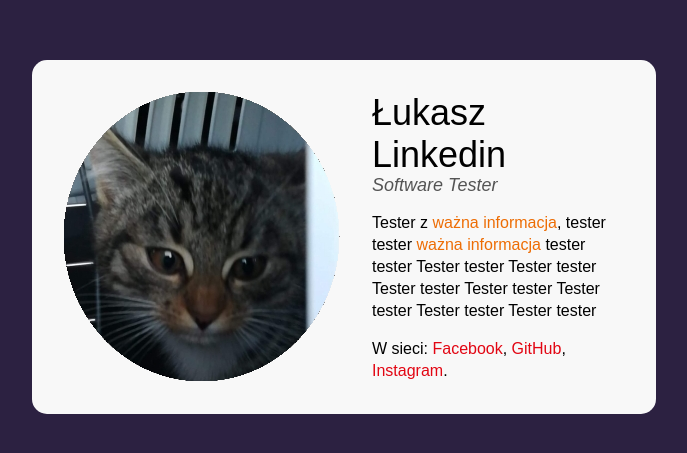
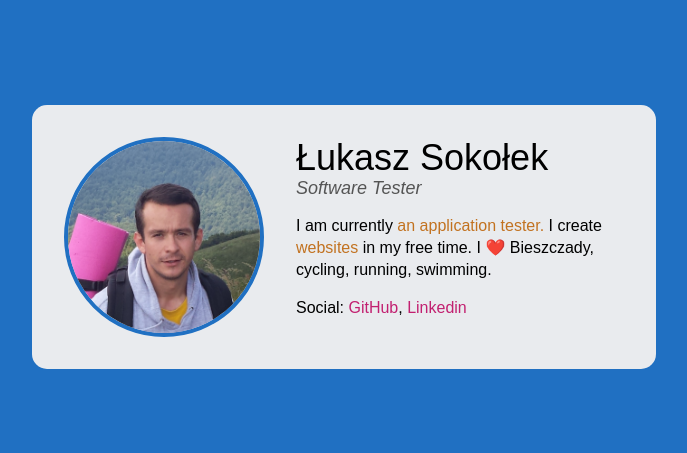
Before and after one commit to SokolX/sokolx, a plain HTML site: page index.html in a window 1280 px wide. Shown: the part 163-616 px from the top of the page, without its empty margins (296-983 px from the left). Drawn offline with Linux system fonts and the light colour scheme.

Commit message:
feat: change repository name, change contain

```diff
--- a/css/style.css
+++ b/css/style.css
@@ -9,8 +9,9 @@ html {
 }
 
 body {
-    background: #2C2141;
-    min-height: 100vh;
+    background: #2070C2;
+    height: 100vh;
+    min-width: 500px;
     padding: 16px;
     display: flex;
     align-items: center;
@@ -20,7 +21,7 @@ body {
 }
 
 .card {
-    background: #f8f8f8;
+    background: #E9EBEE;
     border-radius: 15px;
     max-width: 624px;
     width: 100%;
@@ -38,7 +39,7 @@ body {
 }
 
 .person__link {
-    color: #e20613;
+    color: #c22070;
     text-decoration: none;
 }
 
@@ -53,6 +54,10 @@ body {
 }
 
 .person__photo {
+    border-radius: 50%;
+    border: #2070C2 solid 4px;
+    width: 200px;
+    height: 200px;
     margin-right: 32px;
 }
 
@@ -63,6 +68,6 @@ body {
 }
 
 .person__special {
-    color: #ed6d05;
+    color: #c27220;
     font-weight: normal;
 }
--- a/index.html
+++ b/index.html
@@ -12,18 +12,18 @@
 </body>
 <main class="card">
     <article class="person">
-        <img class="person__photo" src="./src/img/01_cat.png" alt="Łukasz Linkedin">
+        <img class="person__photo" src="./src/img/bieszczady.png" alt="Łukasz Linkedin">
         <div>
             <header class="person__header">
-                <h1 class="person__name">Łukasz Linkedin</h1>
+                <h1 class="person__name">Łukasz Sokołek</h1>
                 <span class="person__position">Software Tester</span>
             </header>
             <p class="person__description">
-                Tester z <strong class="person__special">ważna informacja</strong>, tester tester <strong class="person__special">ważna informacja</strong> tester tester Tester tester Tester tester Tester tester Tester tester Tester tester Tester tester
-                Tester tester
+                I am currently <strong class="person__special">an application tester.</strong> I create <strong class="person__special">websites</strong> in my free time. I ❤️ Bieszczady, cycling, running, swimming.
             </p>
             <p class="person__description person__description--last">
-                W sieci: <a class="person__link" href="#">Facebook</a>, <a class="person__link" href="#">GitHub</a>, <a class="person__link" href="#">Instagram</a>.
+                Social: <a class="person__link person__link--github" href="https://github.com/SokolX">GitHub</a>,
+                <a class="person__link person__link--linkedin" href="https://www.linkedin.com/in/%C5%82ukasz-soko%C5%82ek-732123162/">Linkedin</a>
             </p>
         </div>
     </article>
```
Also changed, not shown: src/img/01_cat.png (deleted), src/img/bieszczady.png (added), 1 other file.
